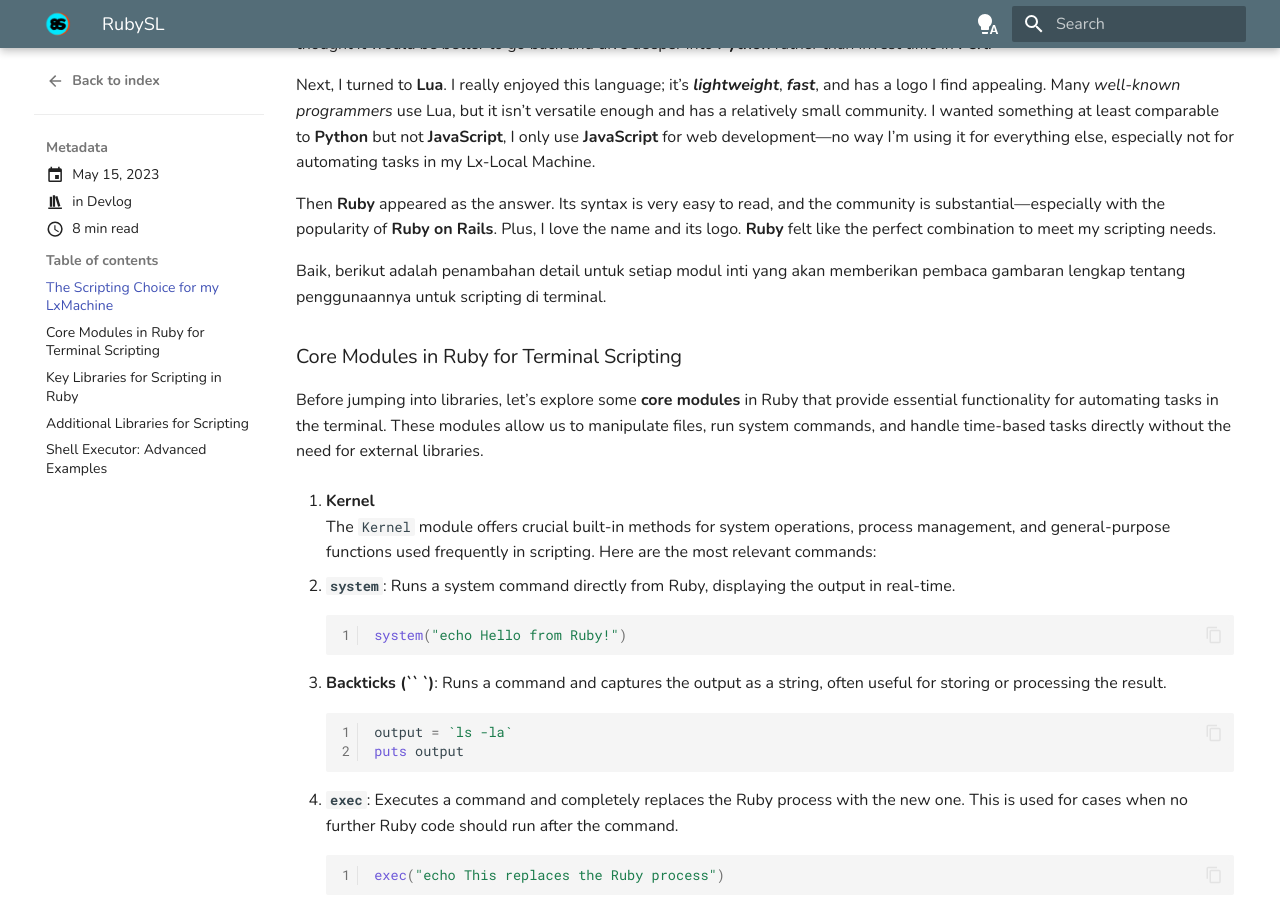
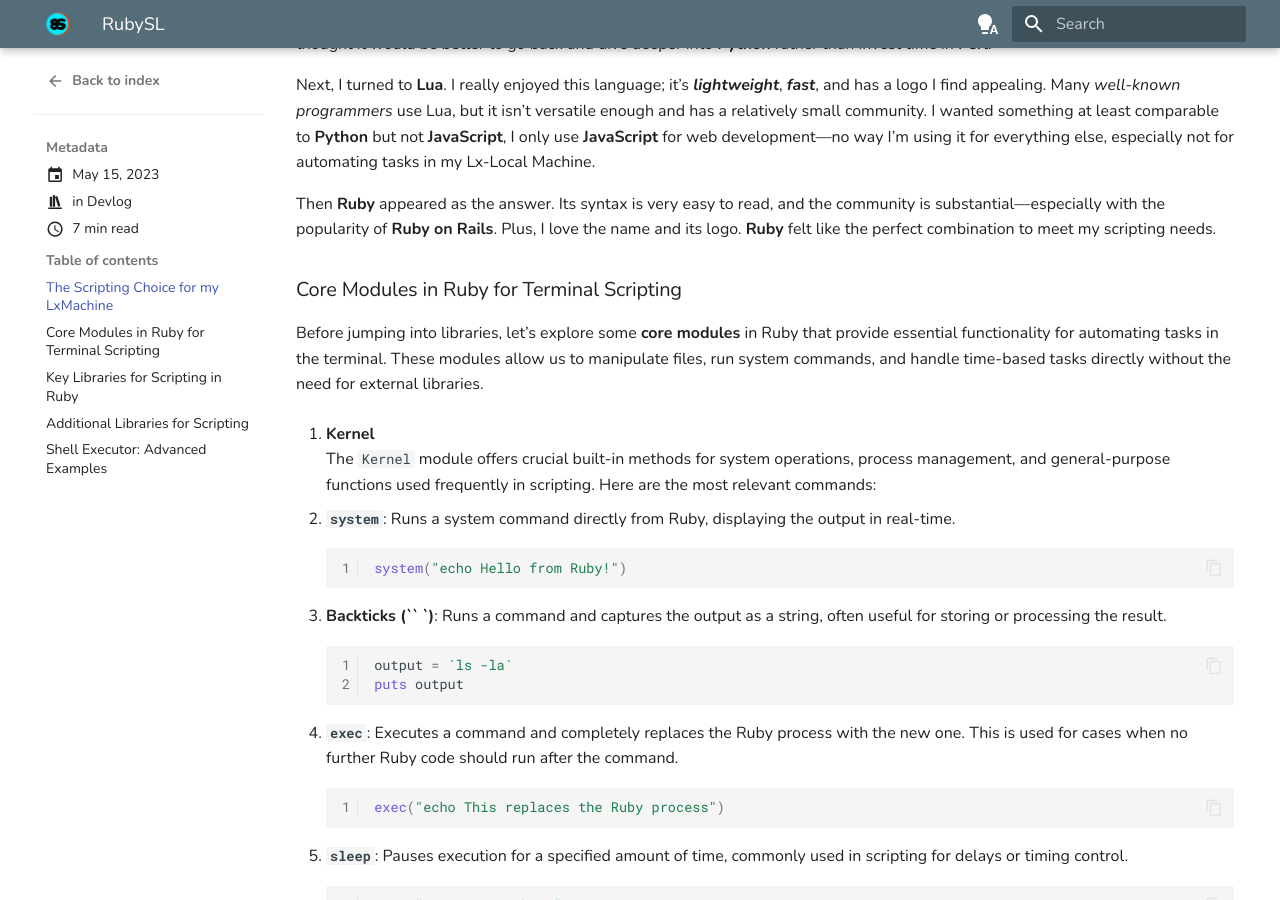
Before and after one commit to nokijfb/8389188babayagaisdfyigaqf, an MkDocs documentation site: the page built from docs/blog/posts/rubysl.md, in a window 1280 px wide and 900 px high, scrolled down 600 px. Built offline with MkDocs 1.6.1 and Material for MkDocs 9.7.7, drawn with Linux system fonts in a browser that asks for light colours.

Commit message:
upd-lastpost

```diff
--- a/docs/blog/posts/rubysl.md
+++ b/docs/blog/posts/rubysl.md
@@ -17,9 +17,6 @@ After some reflection, I decided to search for another scripting language to rep
 Next, I turned to **Lua**. I really enjoyed this language; it’s ***lightweight***, ***fast***, and has a logo I find appealing. Many *well-known programmers* use Lua, but it isn’t versatile enough and has a relatively small community. I wanted something at least comparable to **Python** but not **JavaScript**, I only use **JavaScript** for web development—no way I’m using it for everything else, especially not for automating tasks in my Lx-Local Machine.
 
 Then **Ruby** appeared as the answer. Its syntax is very easy to read, and the community is substantial—especially with the popularity of **Ruby on Rails**. Plus, I love the name and its logo. **Ruby** felt like the perfect combination to meet my scripting needs.
-
-Baik, berikut adalah penambahan detail untuk setiap modul inti yang akan memberikan pembaca gambaran lengkap tentang penggunaannya untuk scripting di terminal.
-
 
 ### Core Modules in Ruby for Terminal Scripting
 
```
